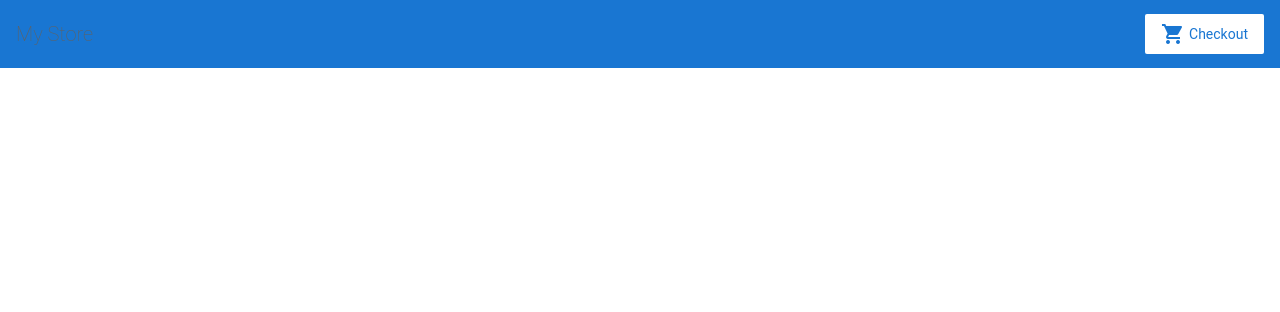
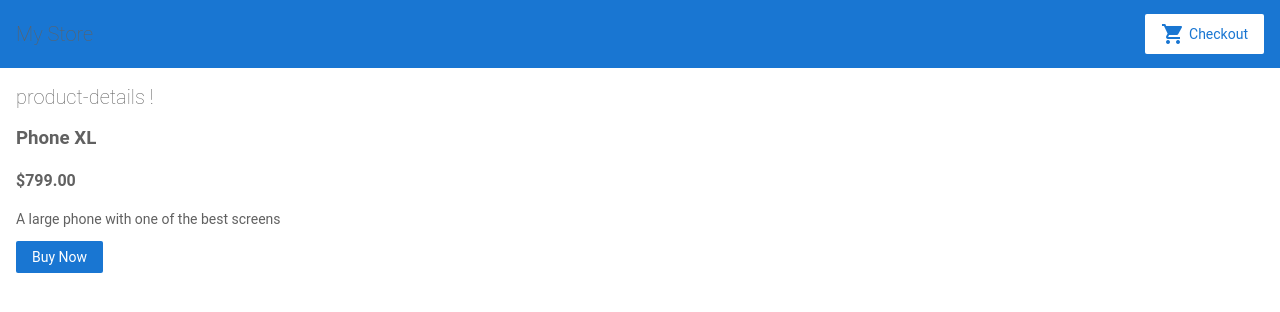
Before and after one commit to testworking2705/angular-demo-app, an Angular app: page /products/1 in a window 1280 px wide. Before the commit this address led to /. Shown: the top 312 px of the page. Built offline with nearby package versions, Linux system fonts and the light colour scheme.

Commit message:
2 files modified, 6 added

```diff
--- /dev/null
+++ b/src/app/cart.service.ts
@@ -0,0 +1,23 @@
+import { Injectable } from '@angular/core';
+import { Product } from './products';
+
+@Injectable({
+  providedIn: 'root',
+})
+export class CartService {
+  items: Product[] = [];
+  constructor() {}
+
+  addToCart(product: Product) {
+    this.items.push(product);
+  }
+
+  getItems() {
+    return this.items;
+  }
+
+  clearCart() {
+    this.items = [];
+    return this.items;
+  }
+}
--- /dev/null
+++ b/src/app/product-details/product-details.component.html
@@ -0,0 +1,8 @@
+<h2>product-details !</h2>
+
+<div *ngIf="product">
+  <h3>{{ product.name }}</h3>
+  <h4>{{ product.price | currency }}</h4>
+  <p>{{ product.description }}</p>
+  <button type="button" (click)="addToCart(product)">Buy Now</button>
+</div>
--- /dev/null
+++ b/src/app/product-details/product-details.component.ts
@@ -0,0 +1,33 @@
+import { Component, OnInit } from '@angular/core';
+import { ActivatedRoute } from '@angular/router';
+import { Product, products } from '../products';
+import { CartService } from '../cart.service';
+
+@Component({
+  selector: 'app-product-details',
+  templateUrl: './product-details.component.html',
+  styleUrls: ['./product-details.component.css'],
+})
+export class ProductDetailsComponent implements OnInit {
+  product: Product | undefined;
+  constructor(
+    private route: ActivatedRoute,
+    private cartService: CartService
+  ) {}
+
+  ngOnInit(): void {
+    // First get the product id from the current route.
+    const routeParams = this.route.snapshot.paramMap;
+    const productIdFromRoute = Number(routeParams.get('productId'));
+
+    // Find the product that correspond with the id provided in route.
+    this.product = products.find(
+      (product) => product.id === productIdFromRoute
+    );
+  }
+
+  addToCart(product: Product) {
+    this.cartService.addToCart(product);
+    window.alert('your Product has been added to cart');
+  }
+}
--- a/src/app/product-list/product-list.component.html
+++ b/src/app/product-list/product-list.component.html
@@ -1,14 +1,17 @@
 <h2>Products</h2>
 <div *ngFor="let product of products">
   <h3>
-    <a [title]="product.name + ' details'">
+    <a
+      [title]="product.name + ' details'"
+      [routerLink]="['/products', product.id]"
+    >
       {{ product.name }}
     </a>
   </h3>
 
   <p *ngIf="product.description">Descpription : {{ product.description }}</p>
+  <button type="button" (click)="share()">Share</button>
 
-  <button type="button" (click)="share()">Share</button>
   <app-product-alerts
     [product]="product"
     (notify)="onNotify()"
```
Also changed, not shown: src/app/app.module.ts (+7 -7 lines), src/app/product-details/product-details.component.css (added), 2 other files (tests, documents, lock files or other folders).
